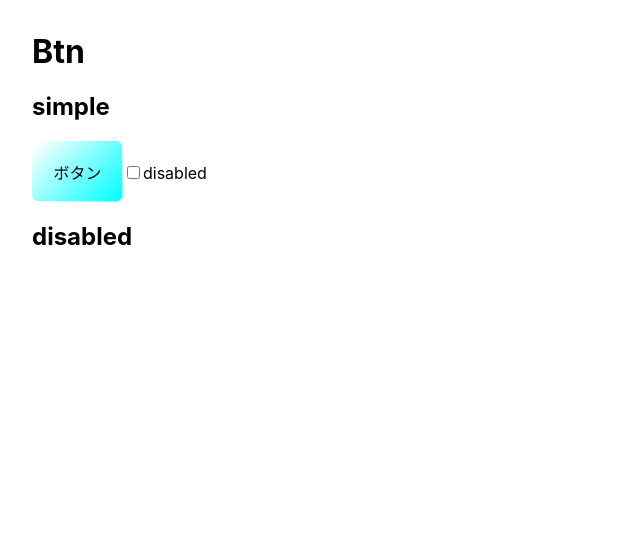
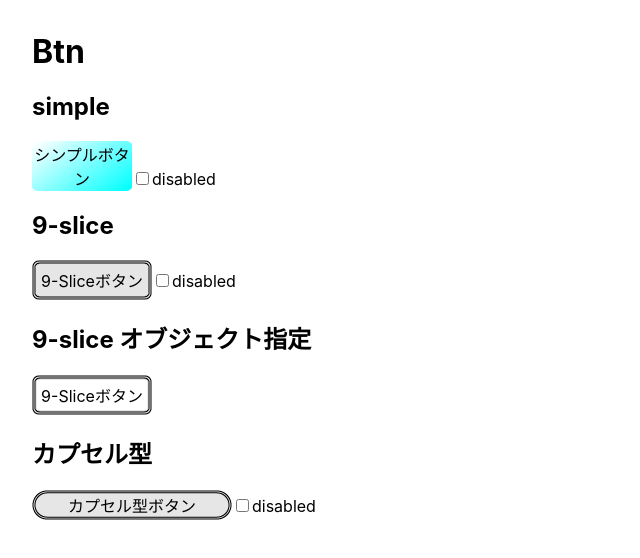
Before and after one commit to mgfujikura/vue-components, a Vue app: page / in a window 1280 px wide. Shown: the top 558 px of the page, without its empty margins (0-640 px from the left). Built offline with nearby package versions, Linux system fonts and the light colour scheme.

Commit message:
feat: ボタン 9-slice capsule 対応

```diff
--- a/src/App.vue
+++ b/src/App.vue
@@ -3,6 +3,8 @@ import Btn from '@/components/Btn.vue';
 import { ref } from 'vue';
 
 const disabledCheck = ref(false);
+const disabledCheck2 = ref(false);
+const disabledCheck3 = ref(false);
 </script>
 
 <template>
@@ -11,18 +13,60 @@ const disabledCheck = ref(false);
     <h2>simple</h2>
     <Btn
       img="/img/gradation-btn.png"
-      img-disabled="/img/nine-slice-btn.png"
-      :width="91"
-      :height="61"
+      img-disabled="/img/nine-slice-disabled-btn.png"
+      :width="100"
+      :height="50"
       :disabled="disabledCheck"
-      >ボタン</Btn
+      >シンプルボタン</Btn
     >
     <input
       type="checkbox"
       id="disabledCheck"
       v-model="disabledCheck"
     /><label for="disabledCheck">disabled</label>
-    <h2>disabled</h2>
+    <h2>9-slice</h2>
+    <Btn
+      img="/img/nine-slice-btn.png"
+      img-disabled="/img/nine-slice-disabled-btn.png"
+      :width="120"
+      :height="40"
+      :nine-slice="5"
+      :disabled="disabledCheck2"
+      >9-Sliceボタン</Btn
+    >
+    <input
+      type="checkbox"
+      id="disabledCheck2"
+      v-model="disabledCheck2"
+    /><label for="disabledCheck2">disabled</label>
+    <h2>9-slice オブジェクト指定</h2>
+    <Btn
+      img="/img/nine-slice-btn.png"
+      img-disabled="/img/nine-slice-disabled-btn.png"
+      :width="120"
+      :height="40"
+      :nine-slice="{
+        width: '5px',
+        slice: '5',
+      }"
+      >9-Sliceボタン</Btn
+    >
+    <h2>カプセル型</h2>
+    <Btn
+      img="/img/capsule-btn.png"
+      img-disabled="/img/capsule-disabled-btn.png"
+      :width="200"
+      :height="30"
+      shape="capsule"
+      :nine-slice="15"
+      :disabled="disabledCheck3"
+      >カプセル型ボタン</Btn
+    >
+    <input
+      type="checkbox"
+      id="disabledCheck3"
+      v-model="disabledCheck3"
+    /><label for="disabledCheck3">disabled</label>
   </div>
 </template>
 
--- a/src/components/Btn.vue
+++ b/src/components/Btn.vue
@@ -1,5 +1,6 @@
 <script setup lang="ts">
 import { computed, ref, unref } from 'vue';
+import * as R from 'remeda';
 
 const props = defineProps<{
   img?: string;
@@ -7,23 +8,40 @@ const props = defineProps<{
   imgDisabled?: string;
   width?: number;
   height?: number;
-  nineSlice?: {
-    top?: number;
-    bottom?: number;
-    left?: number;
-    right?: number;
-  };
-  shape?: 'square' | 'cupsule';
+  nineSlice?:
+    | number
+    | {
+        repeat?: string;
+        slice?: string;
+        width?: string;
+      };
+  shape?: 'square' | 'capsule';
   radius?: number;
 }>();
 
 const style = computed(() => {
   console.log('props', props);
   const style: any = {};
-  props.img && (style.background = `url(${props.img})`);
-  props.disabled && props.imgDisabled && (style.background = `url(${props.imgDisabled})`);
   props.width && (style.width = `${props.width}px`);
   props.height && (style.height = `${props.height}px`);
+  if (props.nineSlice) {
+    style.borderImage = `url(${props.img})`;
+    props.disabled && props.imgDisabled && (style.borderImage = `url(${props.imgDisabled})`);
+    if (R.isNumber(props.nineSlice)) {
+      style.borderImageWidth = `${props.nineSlice}px`;
+      style.borderImageSlice = `${props.nineSlice} fill`;
+    } else {
+      const nineSlice = props.nineSlice as any;
+      for (const p of Object.keys(nineSlice)) {
+        const name = 'borderImage' + p.charAt(0).toUpperCase() + p.slice(1);
+        style[name] = nineSlice[p];
+      }
+    }
+  } else {
+    props.img && (style.background = `center/100% 100% no-repeat url(${props.img})`);
+    props.disabled && props.imgDisabled && (style.background = `center/100% 100% no-repeat url(${props.imgDisabled})`);
+  }
+  props.shape == 'capsule' && (style.borderRadius = '9999px');
   console.log('style', style);
   return style;
 });
@@ -49,4 +67,7 @@ button.FwComponentBtn {
 button.FwComponentBtn:active {
   background: none;
 }
+button.FwComponentBtn:hover {
+  cursor: pointer;
+}
 </style>
```
